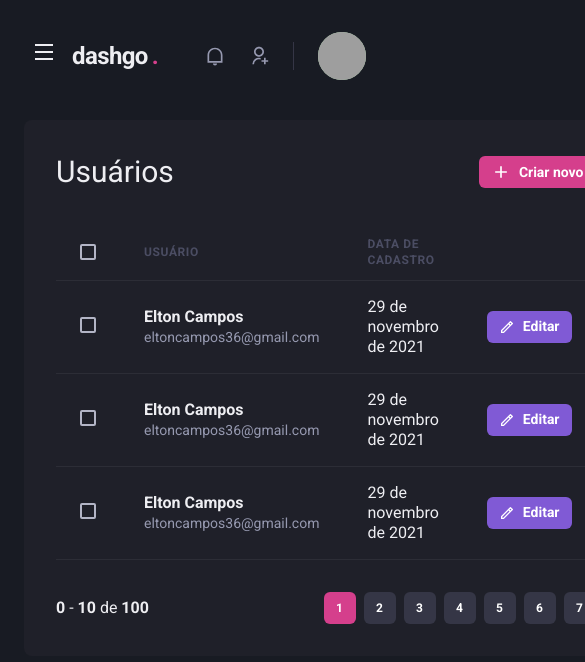
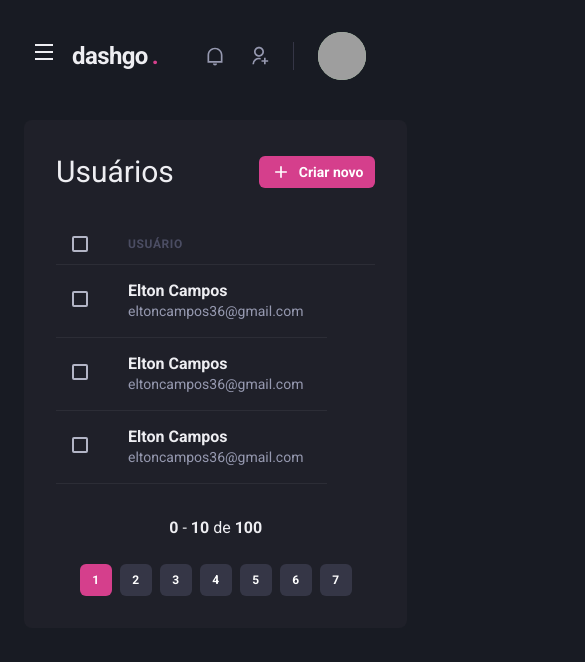
Before and after one commit to eltoncampos1/dashgo, a Next.js app: page /users in a window 390 px wide. Shown: the top 662 px of the page, 585 px wide, since content can reach past the window. Built offline with nearby package versions, Linux system fonts and the light colour scheme; grey boxes are pictures that could not be loaded.

Commit message:
feat: make user list responsive

```diff
--- a/src/components/Pagination/index.tsx
+++ b/src/components/Pagination/index.tsx
@@ -4,7 +4,7 @@
 export function Pagination() {
     return (
         <Stack
-            direction="row"
+            direction={["column","row"]}
             mt="8"
             spacing="6"
             justify="space-between"
--- a/src/pages/dashboard.tsx
+++ b/src/pages/dashboard.tsx
@@ -85,7 +85,7 @@
 
                 <SimpleGrid flex="1" gap="4" minChildWidth="320px" align="flex-start">
                     <Box
-                        p="8"
+                        p={["6", "8"]}
                         bg="gray.800"
                         borderRadius={8}
                         pb={4}
--- a/src/pages/users/index.tsx
+++ b/src/pages/users/index.tsx
@@ -11,7 +11,8 @@
     Text,
     Th,
     Thead,
-    Tr
+    Tr,
+    useBreakpointValue
 } from "@chakra-ui/react";
 import { RiAddLine, RiPencilLine } from "react-icons/ri";
 import { Sidebar } from "../../components/Sidebar";
@@ -19,6 +20,12 @@
 import { Pagination } from "../../components/Pagination";
 
 export default function USerList(){
+    const isWideVersion = useBreakpointValue({
+        base: false,
+        md: true
+    })
+
+
     return (
         <Box>
             <Header />
@@ -55,19 +62,19 @@
                 <Table colorScheme="whiteAlpha">
                     <Thead>
                         <Tr>
-                            <Th px="6" color="gray.300" width="8">
+                            <Th px={["4","4", "6"]} color="gray.300" width="8">
                                 <Checkbox colorScheme="pink" />
                             </Th>
 
                             <Th>Usuário</Th>
-                            <Th>Data de cadastro</Th>
+                            { isWideVersion && <Th>Data de cadastro</Th>}
                             <Th width="8"></Th>
                         </Tr>
                     </Thead>
 
                     <Tbody>
                         <Tr>
-                            <Td px="6">
+                            <Td px={["4","4", "6"]}>
                                 <Checkbox colorScheme="pink" />
                             </Td>
                             <Td>
@@ -76,11 +83,12 @@
                                    <Text fontSize="sm" color="gray.300">eltoncampos36@gmail.com</Text>
                                </Box>
                             </Td>
+                            { isWideVersion &&
                             <Td>
                                 29 de novembro de 2021
-                            </Td>
+                            </Td>}
 
-                            <Td>
+                                {isWideVersion ?                             <Td>
                             <Button
                                 as="a"
                                 size="sm"
@@ -91,9 +99,12 @@
                                 Editar
                              </Button>
                             </Td>
+                            :
+                                    ''
+                            }
                         </Tr>
                         <Tr>
-                            <Td px="6">
+                            <Td px={["4","4", "6"]}>
                                 <Checkbox colorScheme="pink" />
                             </Td>
                             <Td>
@@ -102,11 +113,13 @@
                                    <Text fontSize="sm" color="gray.300">eltoncampos36@gmail.com</Text>
                                </Box>
                             </Td>
+                            { isWideVersion &&
                                 <Td>
                                     29 de novembro de 2021
                                 </Td>
+                            }
 
-                            <Td>
+                            {isWideVersion ?                             <Td>
                             <Button
                                 as="a"
                                 size="sm"
@@ -117,9 +130,12 @@
                                 Editar
                              </Button>
                             </Td>
+                            :
+                                ''
+                            }
                         </Tr>
                         <Tr>
-                            <Td px="6">
+                            <Td px={["4","4", "6"]}>
                                 <Checkbox colorScheme="pink" />
                             </Td>
                             <Td>
@@ -128,11 +144,14 @@
                                    <Text fontSize="sm" color="gray.300">eltoncampos36@gmail.com</Text>
                                </Box>
                             </Td>
+
+                           {isWideVersion &&
                                 <Td>
                                     29 de novembro de 2021
                                 </Td>
+                            }
 
-                            <Td>
+                            {isWideVersion ?                             <Td>
                             <Button
                                 as="a"
                                 size="sm"
@@ -143,6 +162,9 @@
                                 Editar
                              </Button>
                             </Td>
+                            :
+                                ''
+                            }
                         </Tr>
                     </Tbody>
                 </Table>
```
Lines whose indentation alone changed are shown as unchanged.
